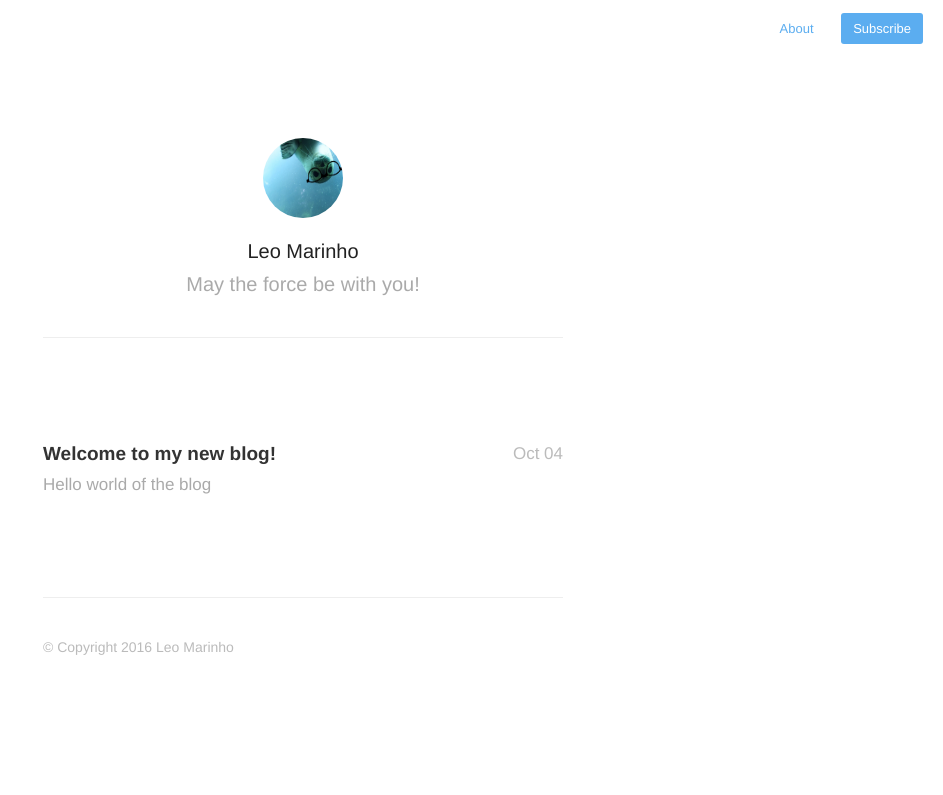
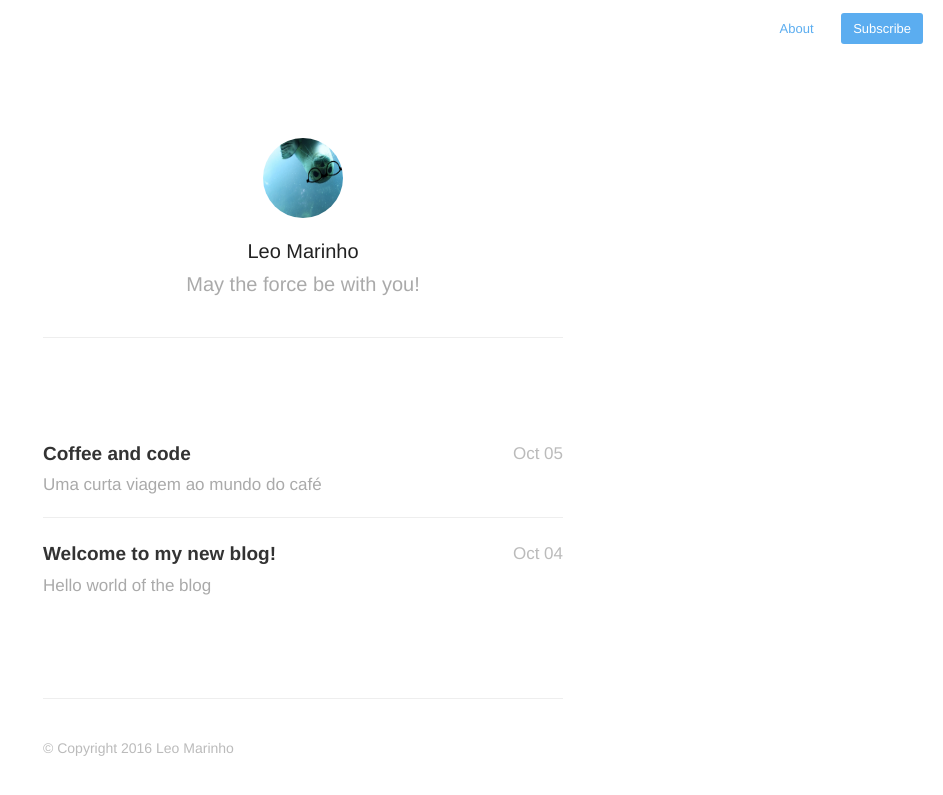
Before and after one commit to Leomhl/leomhl.github.io, a Jekyll site: the page built from index.html, in a window 1280 px wide. Shown: the top 795 px of the page, without its empty margins (337-1280 px from the left). Built offline with Jekyll 4.4.1, drawn with Linux system fonts in a browser that asks for light colours; nearby versions of some CDN libraries; the list of posts is cut into pages by our own code; some of the changed lines change nothing that is shown.

Commit message:
disqus and 'coffe and code'

```diff
--- a/_config.yml
+++ b/_config.yml
@@ -12,8 +12,8 @@ paginate: 20
 baseurl: /
 domain_name: 'http://leomhl.github.io'
 google_analytics: 'UA-69514159-1'
-disqus: false
-disqus_shortname: 'your-disqus-shortname'
+disqus: true
+disqus_shortname: 'leomhlgithubio'
 
 # Details for the RSS feed generator
 url:            'https://leomhl.github.io'
--- /dev/null
+++ b/_posts/2016-10-05-coffee-and-code.markdown
@@ -0,0 +1,22 @@
+---
+title:  "Coffee and code"
+date:   2016-10-05 12:42:00
+description: Uma curta viagem ao mundo do café
+---
+
+Pay attention ladies and gentlemen, calma... Este post é em português (e se você tem medo de inglês deveria estudar igual eu tenho feito =P).
+
+É inegável (ou não) que programadores têm uma ligação forte ao café. Seja pelo estresse da rotina, cansaço mental e 'n' outros motivos. Uma coisa que aprendi a apreciar neste último ano na empresa que trabalho é o bendito café. Não o 'café de sempre'. Existem ótimas opções com bons preços e excelente qualidade. Para quem trabalha em empresas grandes é melhor ainda, pode rolar o tão famoso 'ratatá' para comprar uma cafeteira como a Nespresso ou a Douce Gusto.
+
+Aqui na empresa temos duas Douce Gusto e uma Nespresso. Falando sério? Eu olho torto para a cafeteira comum após provar a linha Nestlé de café (Não recebo nada pelo jabá). O nível de amor ao café é tanto que a cafeteira da empresa faz 2 litros de café por vez, e, no geral fazemos umas 4 ou 5 dela dependendo do dia.
+
+A minha predileta ainda é a Douce Gusto pelo simples motivo de eu apreciar mais capuccino ao café expresso. Encontrei na Douce Gusto uma alternativa interessantíssima para fazer diversos tipos de bebida além do café. A cada grande erro de código passo a mão em uma cápsula e resolvo meus problemas com o cheiro maravilhoso daquela bebida! (seja ela chococino, mocha, café au lait ou outra)
+
+Também vale ressaltar o fator **saúde**, geralmente o pó de café comum vem com várias substâncias ruins e grãos de café de má qualidade moído junto ao pó. Qual é o resultado disso? Dores estomacais, dano aos dentes e dependendo do que há no pó, até mesmo problemas bem mais sérios como a gastrite. Pensando bem, uma cápsula da Nespresso ou Douce Gusto saem bem mais em conta... Principalmente a Nespresso que contém os melhores grão e processos para gerar um café de exímia qualidade com um custo médio de 2,50 por cápsula dependendo do tipo de café. Alguns custam até menos. Você paga pelo sabor e qualidade de algo que você irá ingerir mais vezes ao dia do que a água.
+
+Sério, a diferença da qualidade do café é gritante, TODOS deveriam experimentar! Bom… Sou suspeito para falar pois curto bastante “aquele cafezinho" em uma tarde fria como as que temos constantemente em Friburgo.
+
+Dúvidas, complementos ou sugestões?
+Espero o seu comentário!
+
+Até a próxima e, may the force be with you!
```
Also changed, not shown: README.md.
